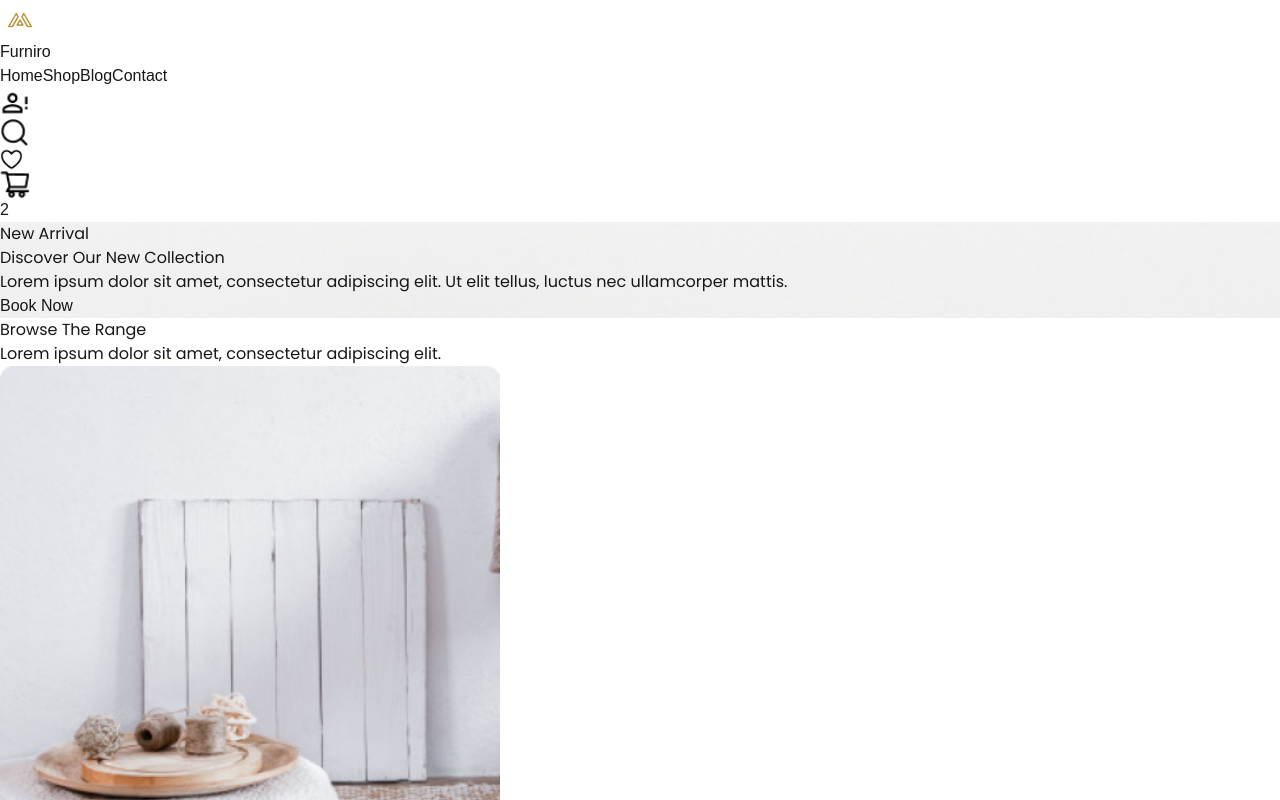
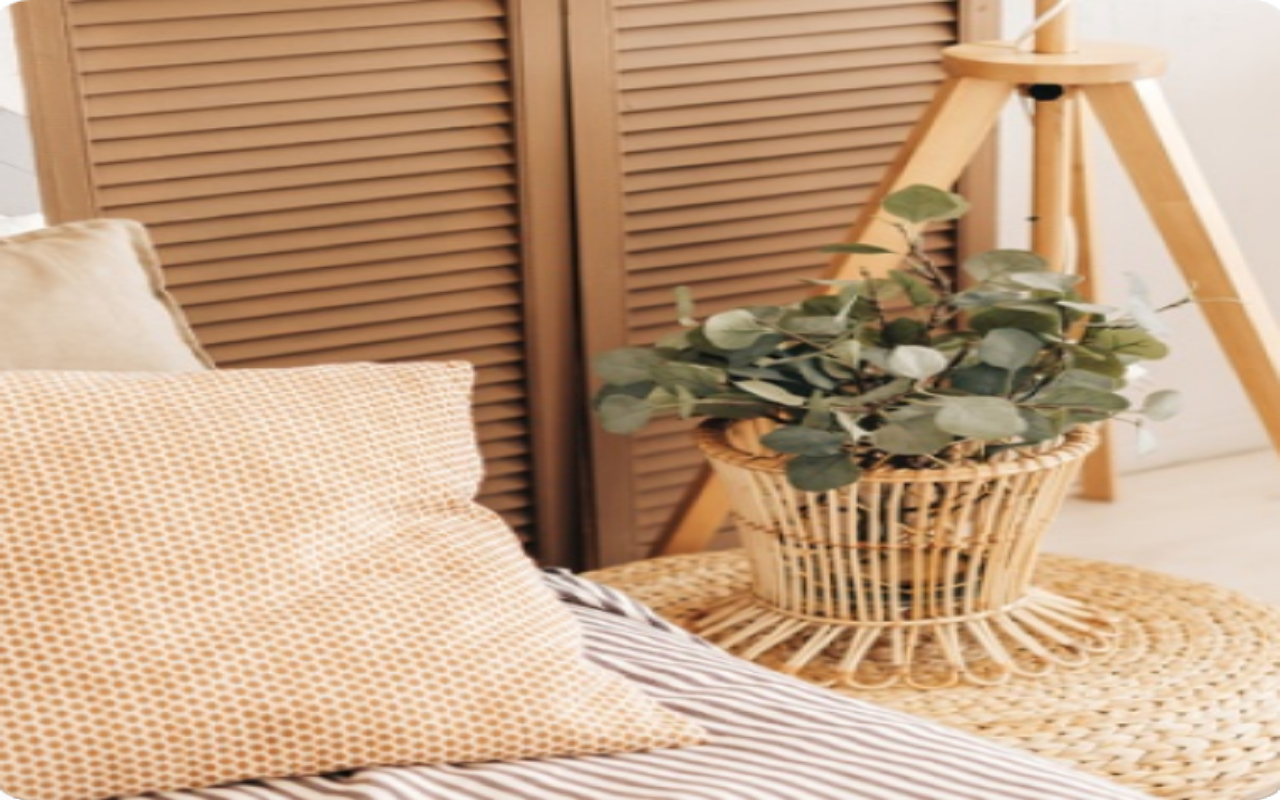
Before and after one commit to Qayoomitcourse/ecommerce-furniro-app, a Next.js app: page / in a window 1280 px wide. Shown: the top 800 px of the page. Built offline with nearby package versions, Linux system fonts and the light colour scheme.

Commit message:
image config

```diff
--- a/src/Components/banner2.tsx
+++ b/src/Components/banner2.tsx
@@ -2,17 +2,15 @@ import React from 'react';
 import Image from 'next/image';
 import { Poppins } from 'next/font/google';
 
-// Import Poppins font
 const poppins = Poppins({
-  subsets: ['latin'], // Specify the language subset
-  weight: ['400', '600', '700'], // Select font weights you need
+  subsets: ['latin'],
+  weight: ['400', '600', '700'],
 });
 
 const BrowseRange = () => {
   return (
     <section className="flex justify-center items-center py-16 bg-[#F9F9F9]">
-      {/* Main container with fixed width and height */}
-      <div className="md:w-[1183px] h-auto">
+      <div className="container mx-auto px-4 max-w-[1183px]">
         {/* Header */}
         <div className="text-center mb-12">
           <h2 className={`${poppins.className} text-[32px] font-bold mb-2 leading-[1.2]`}>
@@ -27,13 +25,13 @@ const BrowseRange = () => {
         <div className="grid grid-cols-1 md:grid-cols-3 gap-8">
           {/* Dining */}
           <div className="rounded-lg shadow-lg overflow-hidden transition-transform duration-300 hover:scale-105">
-            <div className="relative w-[381px] h-[480px] mx-auto">
+            <div className="relative w-full aspect-[4/5]">
               <Image
                 src="/assets/dining.png"
                 alt="Dining"
-                width={500}
-                height={700}
-                objectFit="cover"
+                fill
+                className="object-cover"
+                priority
               />
             </div>
             <div className="text-center py-4">
@@ -45,13 +43,13 @@ const BrowseRange = () => {
 
           {/* Living */}
           <div className="rounded-lg shadow-lg overflow-hidden transition-transform duration-300 hover:scale-105">
-            <div className="relative w-[381px] h-[480px] mx-auto">
+            <div className="relative w-full aspect-[4/5]">
               <Image
                 src="/assets/living.png"
                 alt="Living"
-                width={500}
-                height={700}
-                objectFit="cover"
+                fill
+                className="object-cover"
+                priority
               />
             </div>
             <div className="text-center py-4">
@@ -63,13 +61,13 @@ const BrowseRange = () => {
 
           {/* Bedroom */}
           <div className="rounded-lg shadow-lg overflow-hidden transition-transform duration-300 hover:scale-105">
-            <div className="relative w-[381px] h-[480px] mx-auto">
+            <div className="relative w-full aspect-[4/5]">
               <Image
                 src="/assets/bedroom.png"
                 alt="Bedroom"
-                width={500}
-                height={700}
-                objectFit="cover"
+                fill
+                className="object-cover"
+                priority
               />
             </div>
             <div className="text-center py-4">
```
